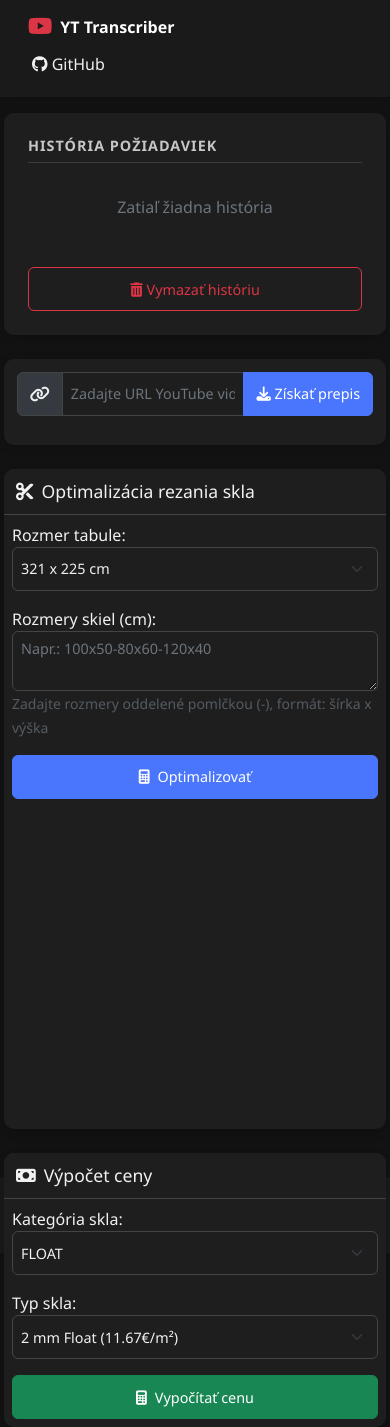
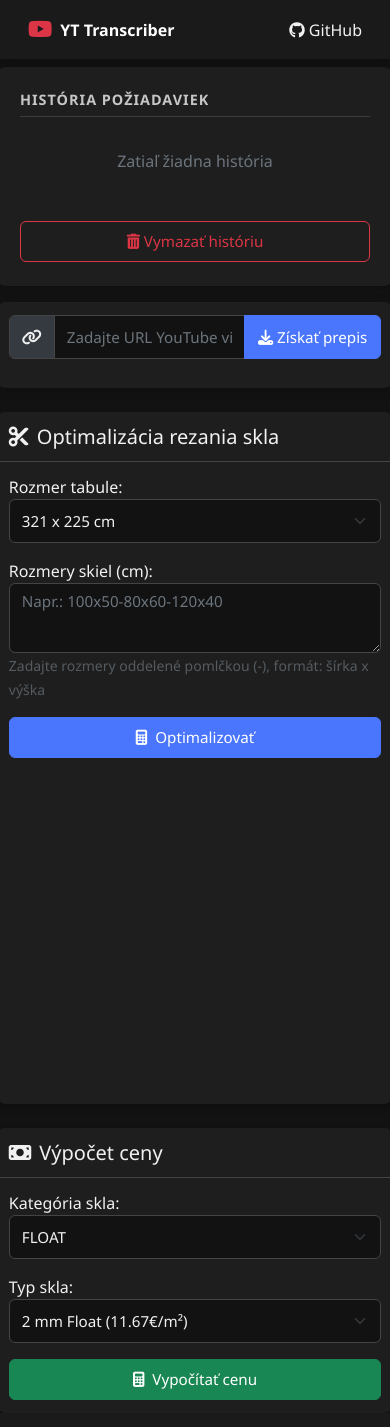
Before and after one commit to jimmytulipan/glass-cutting-optimizer, a Flask app: page / in a window 390 px wide. After the commit the page ends 1400 px from the top, so only its background shows below. Run offline with Flask 2, Linux system fonts and the light colour scheme.

Commit message:
Vylepšená optimalizácia pre mobilné zariadenia

```diff
--- a/static/css/style.css
+++ b/static/css/style.css
@@ -343,8 +343,17 @@ body {
 }
 
 /* Štýly pre tabuľku histórie */
-.history-table th {
-    background-color: var(--light-color);
+.history-item {
+    border-bottom: 1px solid var(--border-color);
+}
+
+.history-item h6 {
+    font-size: 0.9rem;
+    margin-bottom: 0.1rem;
+}
+
+.history-item p {
+    font-size: 0.8rem;
 }
 
 .history-empty {
@@ -356,16 +365,18 @@ body {
 }
 
 /* Štýly pre formulárové prvky */
-.form-control, .form-select {
-    background-color: var(--card-bg);
+.form-control,
+.form-select {
+    background-color: var(--bg-color);
     border-color: var(--border-color);
     color: var(--text-color);
 }
 
-.form-control:focus, .form-select:focus {
-    background-color: var(--card-bg);
+.form-control:focus,
+.form-select:focus {
+    background-color: var(--bg-color);
     border-color: var(--primary-color);
-    box-shadow: 0 0 0 0.25rem rgba(var(--primary-color), 0.25);
+    box-shadow: 0 0 0 0.25rem rgba(74, 118, 253, 0.25);
     color: var(--text-color);
 }
 
@@ -450,232 +461,142 @@ input:checked + .slider:before {
 
 /* NOVÉ RESPONZÍVNE ŠTÝLY PRE MOBILNÉ ZARIADENIA */
 
-/* Menšie obrazovky - všeobecné úpravy */
-@media (max-width: 768px) {
-    .container {
-        padding-left: 10px;
-        padding-right: 10px;
+/* Úpravy pre tablety a menšie desktopy */
+@media (max-width: 991.98px) {
+    .sidebar {
+        margin-bottom: 1.5rem;
+        max-height: none; /* Odstránenie obmedzenia výšky */
     }
 
-    .card-body {
-        padding: 0.75rem;
+    .history-list {
+        max-height: 40vh; /* Menšia výška na tabletoch */
     }
 
-    .card-header {
-        padding: 0.75rem;
+    .main-container {
+        padding: 1rem;
+    }
+}
+
+/* Úpravy pre mobilné telefóny (landscape a portrait) */
+@media (max-width: 767.98px) {
+    body {
+        padding-bottom: 50px; /* Priestor pre spodnú lištu/navigáciu ak by bola */
     }
 
-    .form-label {
+    .navbar {
+        padding: 0.6rem 1rem;
+    }
+
+    .navbar-brand {
+        font-size: 1.1rem;
+    }
+
+    .sidebar {
+        margin-bottom: 1rem;
+    }
+
+    .history-list {
+        max-height: 30vh; /* Ešte menšia výška na mobiloch */
+    }
+
+    .main-container {
+        padding: 0.8rem;
+    }
+
+    .card-header,
+    .card-body {
+        padding: 1rem;
+    }
+
+    .video-input-section {
+        padding: 1rem;
+    }
+
+    .btn {
+        padding: 0.5rem 0.8rem;
+        font-size: 0.95rem;
+    }
+
+    .form-control,
+    .form-select {
+        font-size: 0.95rem;
+        min-height: 44px; /* Lepší dotyk */
+    }
+
+    .alerts-container {
+        width: calc(100% - 40px);
+        right: 20px;
+        left: 20px;
+        top: 70px;
+    }
+
+    .result-summary span {
+        display: block; /* Zobrazenie pod sebou pre lepšiu čitateľnosť */
         margin-bottom: 0.25rem;
     }
 
-    .btn {
-        padding: 0.375rem 0.75rem;
-        font-size: 0.9rem;
+    .result-summary .d-flex {
+        flex-direction: column;
+        align-items: flex-start;
     }
 
-    .form-control, .form-select {
+    .price-item div {
         font-size: 0.9rem;
-        padding: 0.375rem 0.5rem;
-    }
-
-    .display-4 {
-        font-size: 1.75rem;
-    }
-
-    h3 {
-        font-size: 1.5rem;
-    }
-
-    h5 {
-        font-size: 1.1rem;
-    }
-
-    .navbar-brand {
-        font-size: 1.2rem;
-    }
-
-    .theme-switch {
-        height: 20px;
-        width: 40px;
-    }
-
-    .slider:before {
-        height: 16px;
-        width: 16px;
-    }
-
-    input:checked + .slider:before {
-        transform: translateX(20px);
-    }
-
-    .theme-icon {
-        font-size: 14px;
     }
 }
 
-/* Veľmi malé mobilné zariadenia */
-@media (max-width: 576px) {
+/* Úpravy pre veľmi malé mobilné telefóny */
+@media (max-width: 575.98px) {
     .navbar-brand {
         font-size: 1rem;
-        max-width: 180px;
     }
 
-    .container {
-        padding-left: 5px;
-        padding-right: 5px;
-    }
-
-    .py-4 {
-        padding-top: 1rem !important;
-        padding-bottom: 1rem !important;
-    }
-
-    .sheet-layout {
+    .main-container {
         padding: 0.5rem;
     }
 
-    .sheet-layout .row {
-        flex-direction: column;
+    .card-header,
+    .card-body,
+    .video-input-section {
+        padding: 0.8rem;
     }
 
-    .card-body {
-        padding: 0.5rem;
+    #dimensions {
+        height: 70px; /* Trochu viac miesta pre textareu */
     }
 
-    .form-group {
-        margin-bottom: 0.5rem;
+    .layout-visualization {
+        max-height: 250px; /* Menší obrázok na malých obrazovkách */
     }
 
-    .modal-dialog {
-        margin: 0.5rem;
+    .alerts-container {
+        width: calc(100% - 20px);
+        right: 10px;
+        left: 10px;
+        top: 65px;
     }
 
-    /* Zlepšenie dotykovej plochy pre tlačidlá na mobilných zariadeniach */
-    .btn,
-    .form-control,
-    .form-select,
-    .nav-link {
-        min-height: 44px;
-    }
-
-    /* Upravené rozloženie pre výsledky */
-    #resultSection .col-md-4 {
-        margin-bottom: 0.5rem;
-    }
-
-    /* Lepšie zobrazenie obrázkov na mobilných zariadeniach */
-    .layout-image {
-        max-width: 100%;
-        margin: 0.5rem auto;
-        display: block;
-    }
-
-    /* História v mobilnom zobrazení */
-    .history-table {
+    .footer {
+        padding: 0.8rem 0;
         font-size: 0.8rem;
     }
 
-    .history-table th,
-    .history-table td {
-        padding: 0.4rem;
-    }
-
-    /* Upravená navigácia pre mobily */
-    .navbar-nav {
-        flex-direction: row !important;
-        justify-content: space-between;
-        width: 100%;
-    }
-
-    .navbar-collapse {
-        padding: 0.5rem 0;
-    }
-
-    .nav-item {
-        margin: 0 0.25rem;
-    }
-
-    /* Kompaktnejšie zobrazenie tém */
-    .light-icon, .dark-icon {
-        margin: 0 2px;
-    }
-
-    /* Zlepšenie formulárov */
-    #dimensions {
-        height: 60px;
-    }
-
-    /* Tabuľka cenovej kalkulácie */
-    #priceResult .table td,
-    #priceResult .table th {
-        padding: 0.4rem;
+    .history-item h6 {
         font-size: 0.85rem;
     }
 
-    /* Optimalizácia pre zafixovanie navigácie */
-    .sticky-top {
-        position: sticky;
-        top: 0;
-        z-index: 1020;
-    }
-
-    /* Vylepšené zobrazenie výsledkov na mobilných zariadeniach */
-    .layout-image {
-        margin: 0 auto;
-        display: block;
-        max-width: 90%;
-    }
-
-    /* Vylepšenie pre modálne okná na malých obrazovkách */
-    .modal {
-        padding: 0 !important;
-    }
-
-    .modal-dialog {
-        margin: 0.5rem !important;
-        max-width: none !important;
-    }
-
-    /* Lepšie zobrazenie histórie na mobilných zariadeniach */
-    .table-responsive {
-        margin: 0;
-        padding: 0;
-    }
-
-    /* Zmenšenie paddingov v tabuľkách */
-    .table td, .table th {
-        padding: 0.4rem !important;
-    }
-
-    /* Vylepšenie vizualizácie layoutu */
-    #sheetResults .row {
-        margin-left: -5px;
-        margin-right: -5px;
-    }
-
-    #sheetResults .col-md-6 {
-        padding-left: 5px;
-        padding-right: 5px;
+    .history-item p {
+        font-size: 0.75rem;
     }
 }
 
-/* Fixovanie prepínača tém v mobilnom zobrazení */
-@media (max-width: 992px) {
-    .theme-container {
-        position: absolute;
-        right: 60px;
-        top: 14px;
+/* Fix pre navbar-brand a GitHub link na mobiloch */
+@media (max-width: 380px) {
+    .navbar-brand {
+        font-size: 0.9rem;
     }
-
-    .navbar-collapse {
-        margin-top: 0.5rem;
-    }
-
-    /* Upravenie veľkosti ikon v navigácii pre lepšiu viditeľnosť */
-    .nav-link .fas {
-        font-size: 1.1rem;
-        margin-right: 0.25rem;
+    .nav-link {
+        font-size: 0.9rem;
     }
 }
 
@@ -687,11 +608,358 @@ input:checked + .slider:before {
     width: 40px;
     height: 40px;
     border-radius: 50%;
-    display: none;
+    display: none; /* Skryté defaultne */
     justify-content: center;
     align-items: center;
     z-index: 99;
     transition: all 0.3s;
     padding: 0;
     box-shadow: 0 4px 10px var(--shadow-color);
+    background-color: var(--primary-color);
+    color: var(--header-text);
+    border: none;
 }
+
+#btn-back-to-top:hover {
+    background-color: var(--primary-dark);
+}
+
+/* Úprava Alertov */
+.alerts-container {
+    position: fixed;
+    top: 80px; /* Pod navbar */
+    right: 20px;
+    z-index: 1050;
+    width: 300px;
+}
+
+.alert {
+    width: 100%;
+    box-shadow: 0 2px 10px var(--shadow-color);
+}
+
+/* Vizualizácia layoutu rezania */
+.layout-visualization {
+    width: 100%;
+    height: auto;
+    max-height: 350px;
+    border: 2px solid var(--border-color);
+    background-color: var(--bg-color);
+    border-radius: 6px;
+    margin-bottom: 1rem;
+}
+
+/* Animácie */
+@keyframes fadeIn {
+    from { opacity: 0; }
+    to { opacity: 1; }
+}
+
+.fade-in {
+    animation: fadeIn 0.5s ease;
+}
+
+/* Scrollbary */
+::-webkit-scrollbar {
+    width: 8px;
+    height: 8px;
+}
+
+::-webkit-scrollbar-track {
+    background: var(--bg-color);
+}
+
+::-webkit-scrollbar-thumb {
+    background: var(--border-color);
+    border-radius: 4px;
+}
+
+::-webkit-scrollbar-thumb:hover {
+    background: var(--primary-color);
+}
+
+/* Štýly pre tabuľku histórie */
+.history-item {
+    border-bottom: 1px solid var(--border-color);
+}
+
+.history-item h6 {
+    font-size: 0.9rem;
+    margin-bottom: 0.1rem;
+}
+
+.history-item p {
+    font-size: 0.8rem;
+}
+
+.history-empty {
+    text-align: center;
+    padding: 2rem;
+    color: var(--text-color);
+    opacity: 0.6;
+    font-style: italic;
+}
+
+/* Štýly pre formulárové prvky */
+.form-control,
+.form-select {
+    background-color: var(--bg-color);
+    border-color: var(--border-color);
+    color: var(--text-color);
+}
+
+.form-control:focus,
+.form-select:focus {
+    background-color: var(--bg-color);
+    border-color: var(--primary-color);
+    box-shadow: 0 0 0 0.25rem rgba(74, 118, 253, 0.25);
+    color: var(--text-color);
+}
+
+/* Štýly pre modálne okná */
+.modal-content {
+    border-radius: 0.5rem;
+    border: none;
+    background-color: var(--card-bg);
+    color: var(--text-color);
+}
+
+.modal-header {
+    border-top-left-radius: 0.5rem;
+    border-top-right-radius: 0.5rem;
+}
+
+.modal-footer {
+    border-top-color: var(--border-color);
+}
+
+/* Prepínač tém */
+.theme-switch {
+    position: relative;
+    display: inline-block;
+    height: 24px;
+    width: 48px;
+}
+
+.theme-switch input {
+    opacity: 0;
+    width: 0;
+    height: 0;
+}
+
+.slider {
+    position: absolute;
+    cursor: pointer;
+    top: 0;
+    left: 0;
+    right: 0;
+    bottom: 0;
+    background-color: #ccc;
+    transition: .4s;
+    border-radius: 34px;
+}
+
+.slider:before {
+    position: absolute;
+    content: "";
+    height: 18px;
+    width: 18px;
+    left: 3px;
+    bottom: 3px;
+    background-color: white;
+    transition: .4s;
+    border-radius: 50%;
+}
+
+input:checked + .slider {
+    background-color: var(--primary-color);
+}
+
+input:checked + .slider:before {
+    transform: translateX(24px);
+}
+
+.theme-icon {
+    margin-right: 5px;
+    font-size: 16px;
+    vertical-align: middle;
+}
+
+/* NOVÉ RESPONZÍVNE ŠTÝLY PRE MOBILNÉ ZARIADENIA */
+
+/* Úpravy pre tablety a menšie desktopy */
+@media (max-width: 991.98px) {
+    .sidebar {
+        margin-bottom: 1.5rem;
+        max-height: none; /* Odstránenie obmedzenia výšky */
+    }
+
+    .history-list {
+        max-height: 40vh; /* Menšia výška na tabletoch */
+    }
+
+    .main-container {
+        padding: 1rem;
+    }
+}
+
+/* Úpravy pre mobilné telefóny (landscape a portrait) */
+@media (max-width: 767.98px) {
+    body {
+        padding-bottom: 50px; /* Priestor pre spodnú lištu/navigáciu ak by bola */
+    }
+
+    .navbar {
+        padding: 0.6rem 1rem;
+    }
+
+    .navbar-brand {
+        font-size: 1.1rem;
+    }
+
+    .sidebar {
+        margin-bottom: 1rem;
+    }
+
+    .history-list {
+        max-height: 30vh; /* Ešte menšia výška na mobiloch */
+    }
+
+    .main-container {
+        padding: 0.8rem;
+    }
+
+    .card-header,
+    .card-body {
+        padding: 1rem;
+    }
+
+    .video-input-section {
+        padding: 1rem;
+    }
+
+    .btn {
+        padding: 0.5rem 0.8rem;
+        font-size: 0.95rem;
+    }
+
+    .form-control,
+    .form-select {
+        font-size: 0.95rem;
+        min-height: 44px; /* Lepší dotyk */
+    }
+
+    .alerts-container {
+        width: calc(100% - 40px);
+        right: 20px;
+        left: 20px;
+        top: 70px;
+    }
+
+    .result-summary span {
+        display: block; /* Zobrazenie pod sebou pre lepšiu čitateľnosť */
+        margin-bottom: 0.25rem;
+    }
+
+    .result-summary .d-flex {
+        flex-direction: column;
+        align-items: flex-start;
+    }
+
+    .price-item div {
+        font-size: 0.9rem;
+    }
+}
+
+/* Úpravy pre veľmi malé mobilné telefóny */
+@media (max-width: 575.98px) {
+    .navbar-brand {
+        font-size: 1rem;
+    }
+
+    .main-container {
+        padding: 0.5rem;
+    }
+
+    .card-header,
+    .card-body,
+    .video-input-section {
+        padding: 0.8rem;
+    }
+
+    #dimensions {
+        height: 70px; /* Trochu viac miesta pre textareu */
+    }
+
+    .layout-visualization {
+        max-height: 250px; /* Menší obrázok na malých obrazovkách */
+    }
+
+    .alerts-container {
+        width: calc(100% - 20px);
+        right: 10px;
+        left: 10px;
+        top: 65px;
+    }
+
+    .footer {
+        padding: 0.8rem 0;
+        font-size: 0.8rem;
+    }
+
+    .history-item h6 {
+        font-size: 0.85rem;
+    }
+
+    .history-item p {
+        font-size: 0.75rem;
+    }
+}
+
+/* Fix pre navbar-brand a GitHub link na mobiloch */
+@media (max-width: 380px) {
+    .navbar-brand {
+        font-size: 0.9rem;
+    }
+    .nav-link {
+        font-size: 0.9rem;
+    }
+}
+
+/* Tlačidlo späť hore */
+#btn-back-to-top {
+    position: fixed;
+    bottom: 20px;
+    right: 20px;
+    width: 40px;
+    height: 40px;
+    border-radius: 50%;
+    display: none; /* Skryté defaultne */
+    justify-content: center;
+    align-items: center;
+    z-index: 99;
+    transition: all 0.3s;
+    padding: 0;
+    box-shadow: 0 4px 10px var(--shadow-color);
+    background-color: var(--primary-color);
+    color: var(--header-text);
+    border: none;
+}
+
+#btn-back-to-top:hover {
+    background-color: var(--primary-dark);
+}
+
+/* Úprava Alertov */
+.alerts-container {
+    position: fixed;
+    top: 80px; /* Pod navbar */
+    right: 20px;
+    z-index: 1050;
+    width: 300px;
+}
+
+.alert {
+    width: 100%;
+    box-shadow: 0 2px 10px var(--shadow-color);
+}
```
